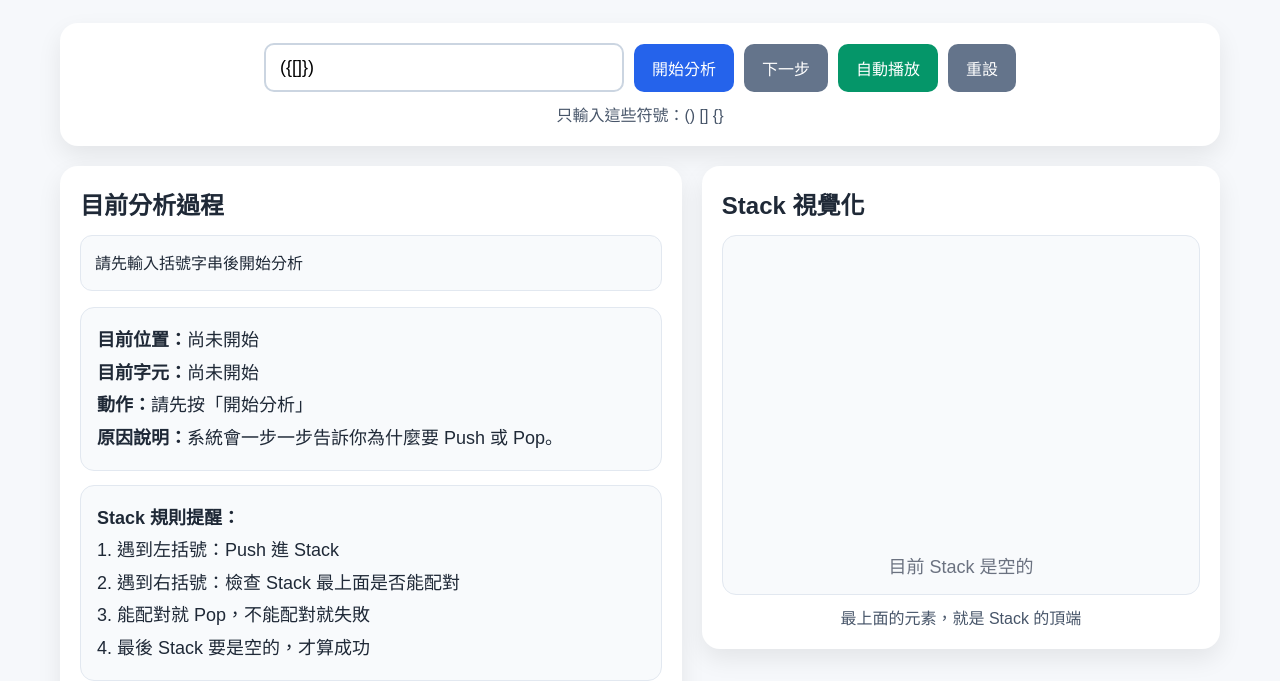
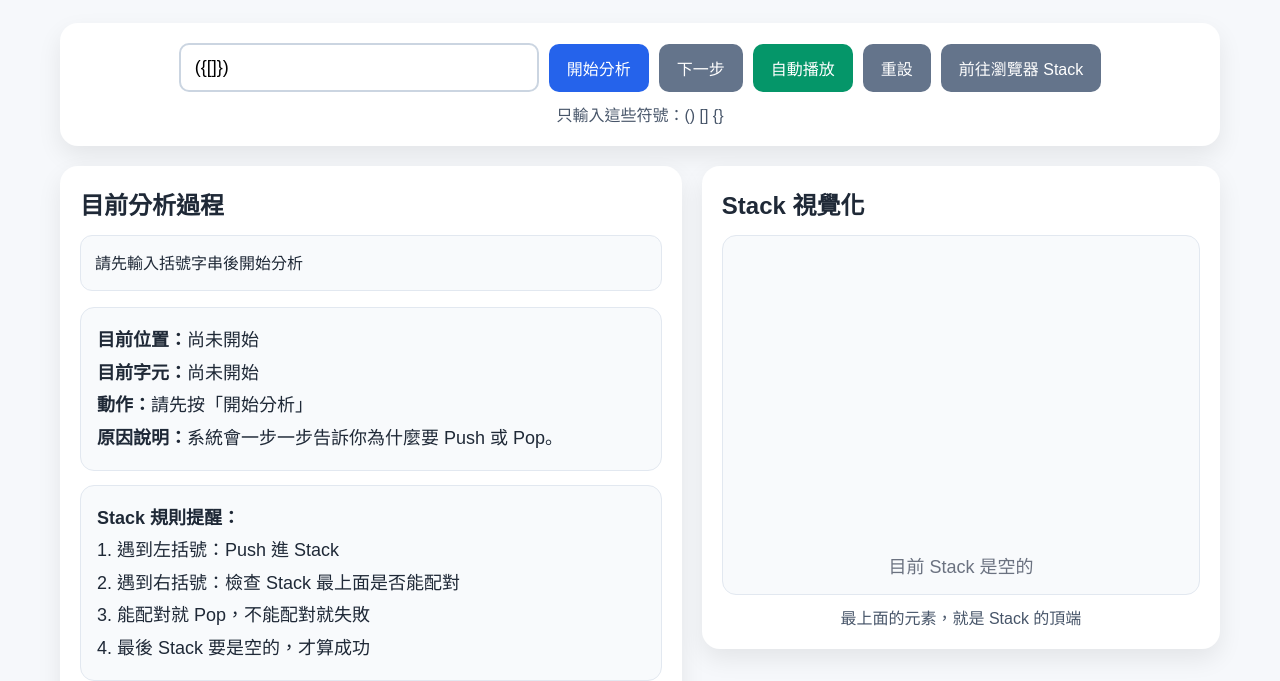
Before and after one commit to kennischiang95-create/Stack, a plain HTML site: page bracket.html in a window 1280 px wide. Shown: the part 147-828 px from the top of the page. Drawn offline with Linux system fonts and the light colour scheme.

```diff
--- a/bracket.html
+++ b/bracket.html
@@ -93,6 +93,20 @@
 
     button.success:hover {
       background: #047857;
+    }
+
+    .nav-btn {
+      display: inline-block;
+      padding: 12px 18px;
+      background: #64748b;
+      color: white;
+      text-decoration: none;
+      border-radius: 10px;
+      font-size: 16px;
+    }
+
+    .nav-btn:hover {
+      background: #475569;
     }
 
     .layout {
@@ -241,6 +255,7 @@
         <button class="secondary" onclick="nextStep()">下一步</button>
         <button class="success" onclick="autoPlay()">自動播放</button>
         <button class="secondary" onclick="resetDemo()">重設</button>
+        <a href="index.html" class="nav-btn">前往瀏覽器 Stack</a>
       </div>
       <div class="hint">只輸入這些符號：() [] {}</div>
     </div>
```
